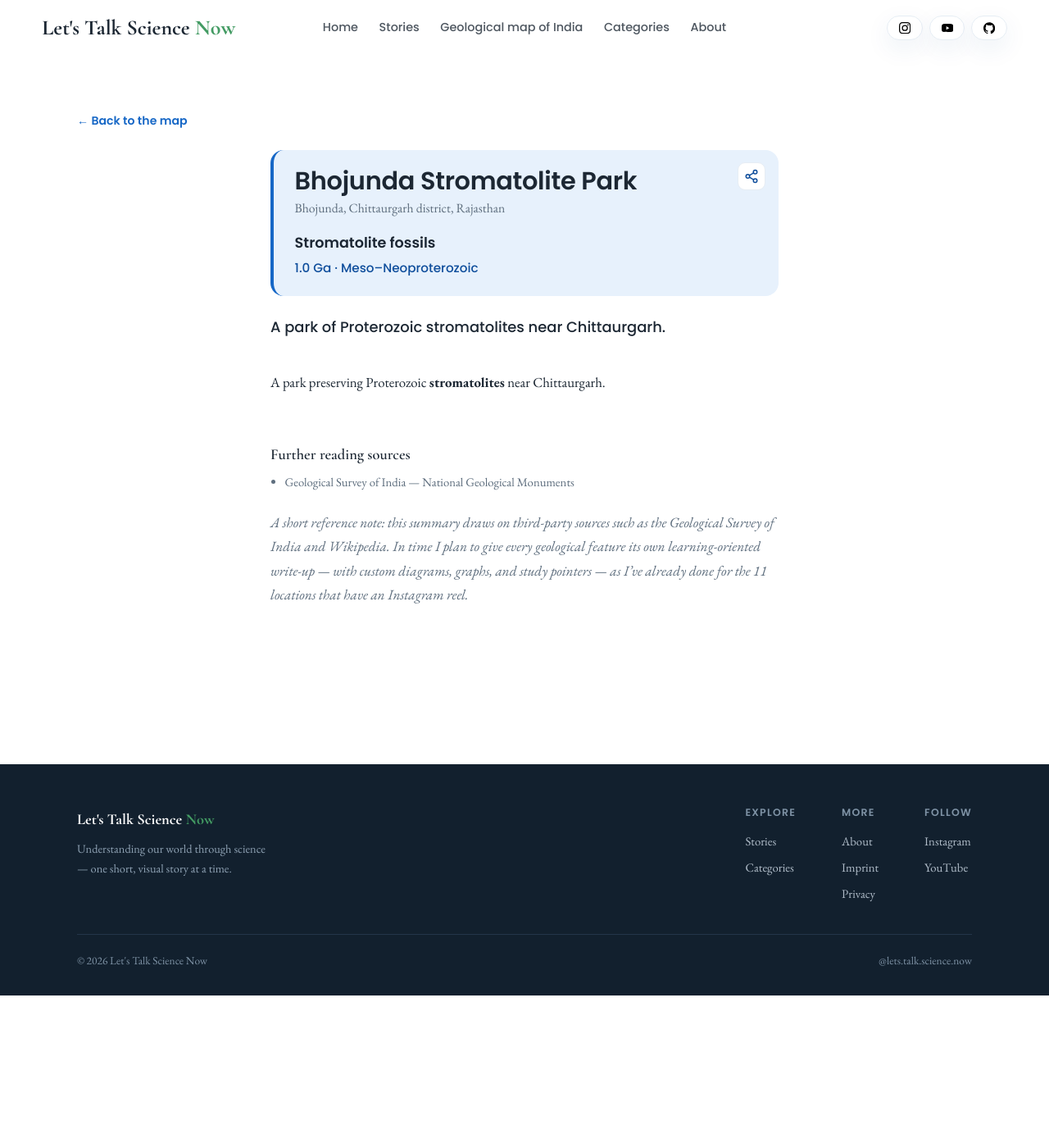
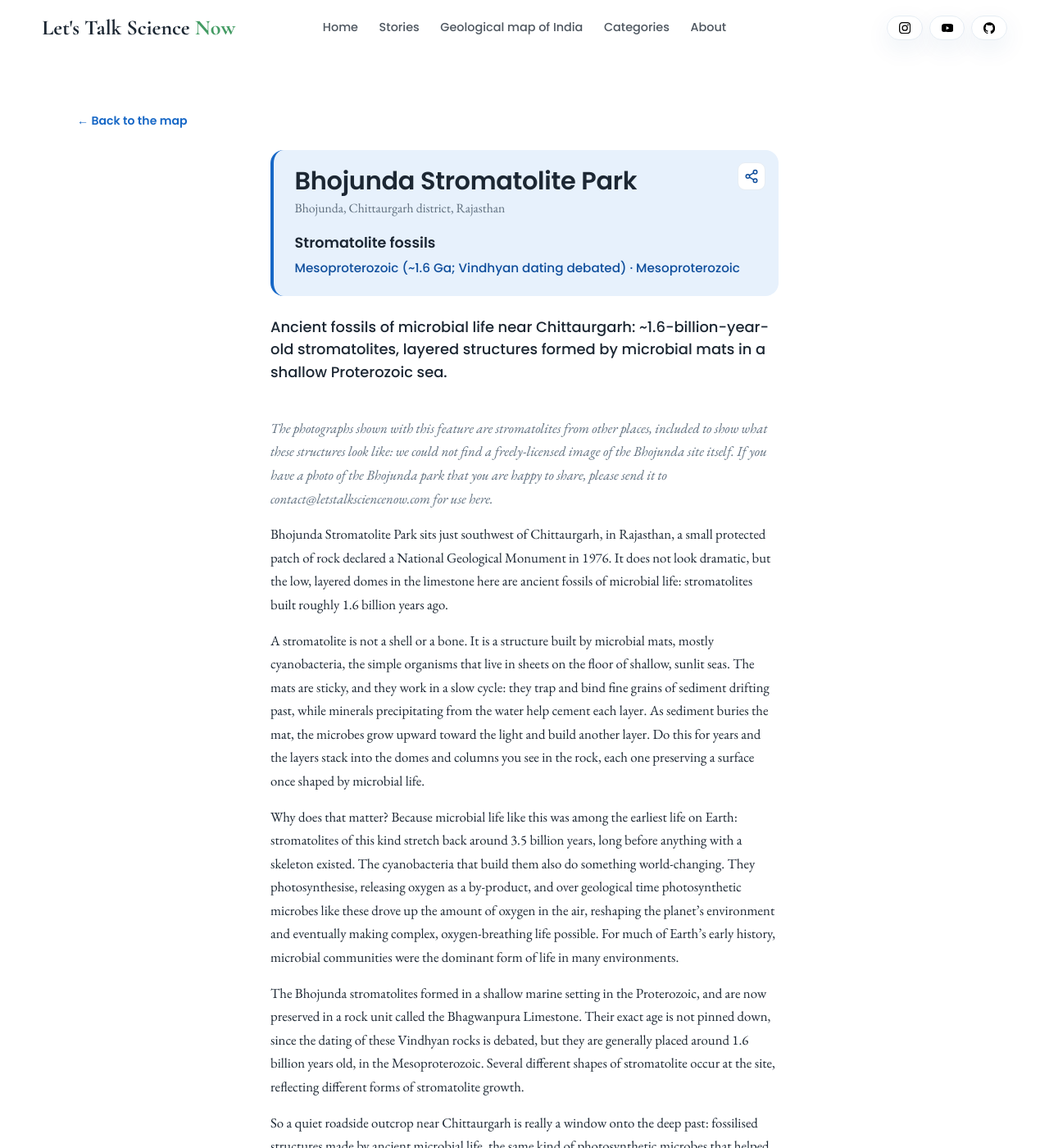
Before and after one commit to Akif-Vohra/LetsTalkScienceNow, a Jekyll site: the page built from _stories/bhojunda-stromatolite-park/index.md, in a window 1280 px wide and 1400 px high. Shown: the whole window at 82% size. Built offline with Jekyll 4.4.1, drawn with Linux system fonts in a browser that asks for light colours; some of the changed text lies outside the part shown.

Commit message:
Content: rewrite Bhojunda Stromatolite Park article teaching-first
Explain what stromatolites are (microbial mats trapping sediment + mineral
precipitation, growing up to the light) and why they matter for early life/oxygen,
keeping the general ~3.5 Ga story distinct from Bhojunda's own ~1.6 Ga structures
(no overclaims). Age_ma 1000 -> 1600 (GSI ~1.6 Ga; dating debated). Gallery: 3 CC
stromatolite images (illustrative, not Bhojunda) + reader-photo note. Sources:
Quereshi et al. 2024 (Geoheritage); GSI. custom_writeup: true.

```diff
--- a/_stories/bhojunda-stromatolite-park/index.md
+++ b/_stories/bhojunda-stromatolite-park/index.md
@@ -4,16 +4,40 @@ permalink: /stories/bhojunda-stromatolite-park/
 title: "Bhojunda Stromatolite Park"
 category: geology
 location: "Bhojunda, Chittaurgarh district, Rajasthan"
-summary: "A park of Proterozoic stromatolites near Chittaurgarh."
+summary: "Ancient fossils of microbial life near Chittaurgarh: ~1.6-billion-year-old stromatolites, layered structures formed by microbial mats in a shallow Proterozoic sea."
+sources:
+  - text: "Quereshi, A.A. et al. (2024), Bhojunda Stromatolite Park (Rajasthan, NW India): a Window to Early Life and a Cry for Geoconservation, Geoheritage 16, 72"
+    url: "https://link.springer.com/article/10.1007/s12371-024-00973-7"
+  - text: "Geological Survey of India — National Geological Monuments"
 add_on_map: true
+custom_writeup: true
 latlng: [24.98, 74.55]
-age_ma: 1000
-period_or_era: "Meso–Neoproterozoic"
+age_ma: 1600
+age: "Mesoproterozoic (~1.6 Ga; Vindhyan dating debated)"
+period_or_era: "Mesoproterozoic"
 feature_type: "Stromatolite fossils"
 gsi_heritage: true
 gsi_category: "Stromatolite Park"
-sources:
-  - text: "Geological Survey of India — National Geological Monuments"
+gallery:
+  - src: /assets/covers/bhojunda-stromatolite-park/stromatolites-living.jpg
+    caption: "Living stromatolite mounds standing above the shallows at Hamelin Pool, Shark Bay, Australia (not from Bhojunda; shown to illustrate)"
+    credit: "Paul Harrison · CC BY-SA 3.0 · via Wikimedia Commons"
+  - src: /assets/covers/bhojunda-stromatolite-park/stromatolite-layers.jpg
+    caption: "A cut fossil stromatolite showing its stacked, domed growth layers (Green River Formation, USA; illustrative)"
+    credit: "James St. John · CC BY 2.0 · via Wikimedia Commons"
+  - src: /assets/covers/bhojunda-stromatolite-park/stromatolite-fossil.jpg
+    caption: "The knobbly top surface of a fossil stromatolite (Green River Formation, USA; illustrative)"
+    credit: "James St. John · CC BY 2.0 · via Wikimedia Commons"
 ---
 
-A park preserving Proterozoic **stromatolites** near Chittaurgarh.
+*The photographs shown with this feature are stromatolites from other places, included to show what these structures look like: we could not find a freely-licensed image of the Bhojunda site itself. If you have a photo of the Bhojunda park that you are happy to share, please send it to [contact@letstalksciencenow.com](mailto:contact@letstalksciencenow.com) for use here.*
+
+Bhojunda Stromatolite Park sits just southwest of Chittaurgarh, in Rajasthan, a small protected patch of rock declared a National Geological Monument in 1976. It does not look dramatic, but the low, layered domes in the limestone here are ancient fossils of microbial life: stromatolites built roughly 1.6 billion years ago.
+
+A stromatolite is not a shell or a bone. It is a structure built by microbial mats, mostly cyanobacteria, the simple organisms that live in sheets on the floor of shallow, sunlit seas. The mats are sticky, and they work in a slow cycle: they trap and bind fine grains of sediment drifting past, while minerals precipitating from the water help cement each layer. As sediment buries the mat, the microbes grow upward toward the light and build another layer. Do this for years and the layers stack into the domes and columns you see in the rock, each one preserving a surface once shaped by microbial life.
+
+Why does that matter? Because microbial life like this was among the earliest life on Earth: stromatolites of this kind stretch back around 3.5 billion years, long before anything with a skeleton existed. The cyanobacteria that build them also do something world-changing. They photosynthesise, releasing oxygen as a by-product, and over geological time photosynthetic microbes like these drove up the amount of oxygen in the air, reshaping the planet's environment and eventually making complex, oxygen-breathing life possible. For much of Earth's early history, microbial communities were the dominant form of life in many environments.
+
+The Bhojunda stromatolites formed in a shallow marine setting in the Proterozoic, and are now preserved in a rock unit called the Bhagwanpura Limestone. Their exact age is not pinned down, since the dating of these Vindhyan rocks is debated, but they are generally placed around 1.6 billion years old, in the Mesoproterozoic. Several different shapes of stromatolite occur at the site, reflecting different forms of stromatolite growth.
+
+So a quiet roadside outcrop near Chittaurgarh is really a window onto the deep past: fossilised structures made by ancient microbial life, the same kind of photosynthetic microbes that helped fill the air with oxygen. It is also fragile, and geologists have flagged it as a site in real need of protection.
```
Also changed, not shown: assets/covers/bhojunda-stromatolite-park/stromatolite-fossil.jpg (added), assets/covers/bhojunda-stromatolite-park/stromatolite-layers.jpg (added), assets/covers/bhojunda-stromatolite-park/stromatolites-living.jpg (added).
